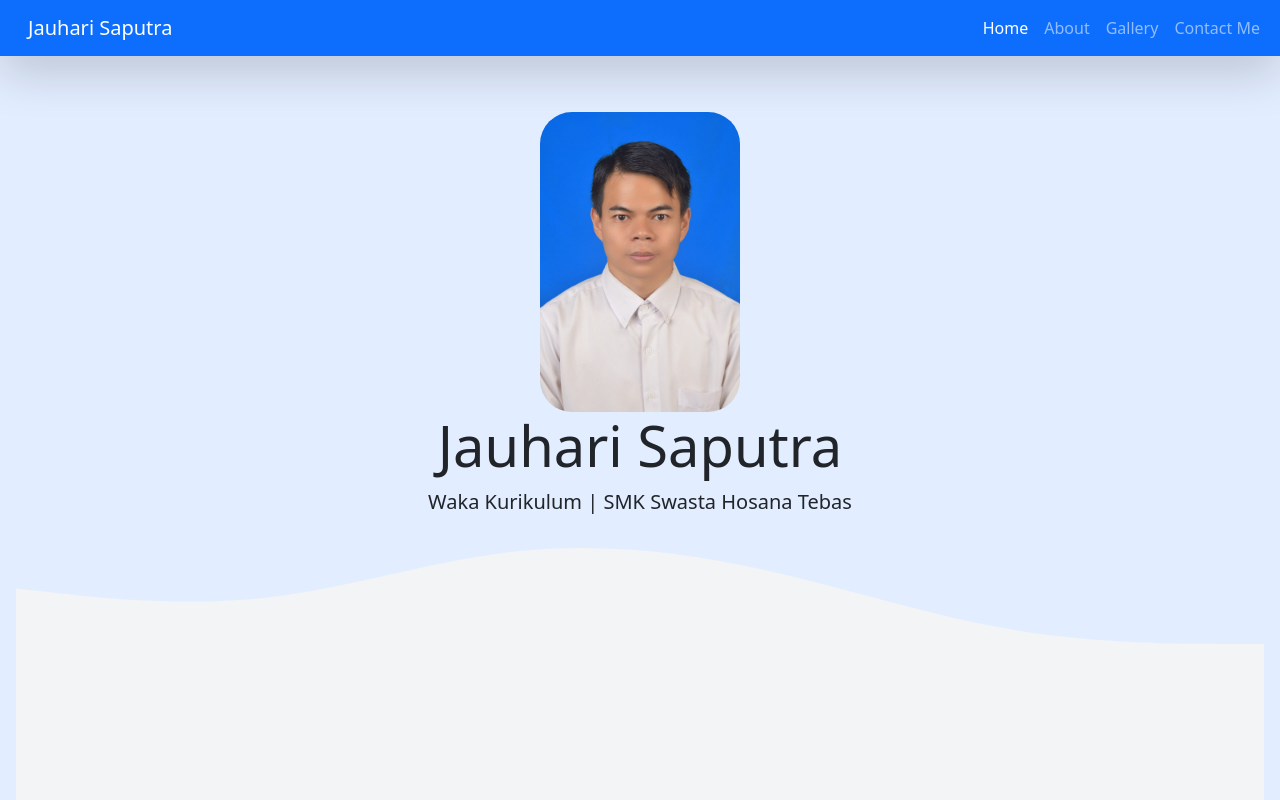
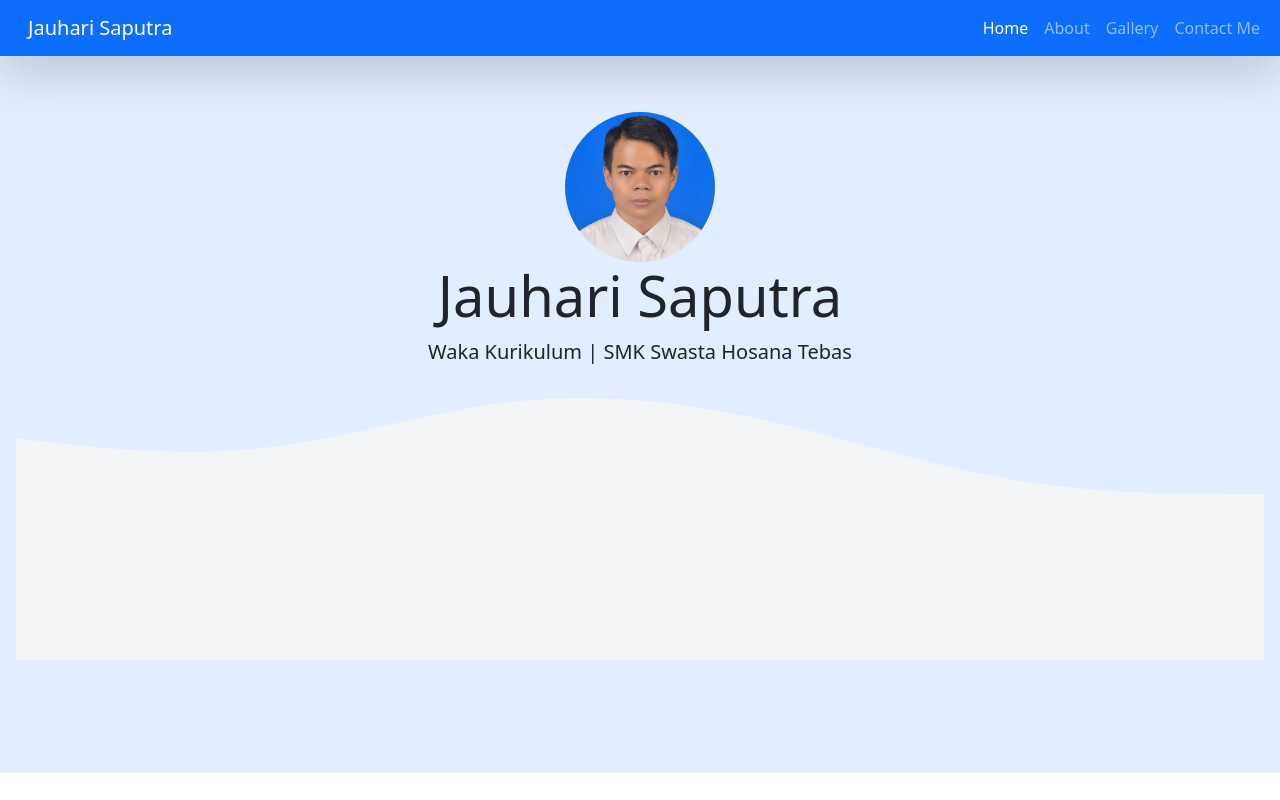
Before and after one commit to fsociety6914/jauharisaputra.github.io, a plain HTML site: page index.html in a window 1280 px wide. Shown: the top 800 px of the page. Drawn offline with nearby package versions, Linux system fonts and the light colour scheme.

Commit message:
mengganti foto profil jadi lingkaran

```diff
--- a/index.html
+++ b/index.html
@@ -50,7 +50,8 @@
     <!--Akhir Navbar-->
     <!-- Jumbotron -->
     <section class="jumbotron text-center">
-        <img src="img/Pas Foto.jpeg" alt="Jauhari Saputra" width="200" class="rounded-5" class="img-thumbnail">
+        <img src="img/WhatsApp Image 2024-05-05 at 02.49.43.jpeg" alt="Jauhari Saputra" width="150"
+            class="rounded-circle" class="img-thumbnail">
         <h1 class="display-4">Jauhari Saputra</h1>
         <p class="lead">Waka Kurikulum | SMK Swasta Hosana Tebas</p>
         <svg xmlns="http://www.w3.org/2000/svg" viewBox="0 0 1440 320">
```
Also changed, not shown: img/WhatsApp Image 2024-05-05 at 02.49.43.jpeg (added).
